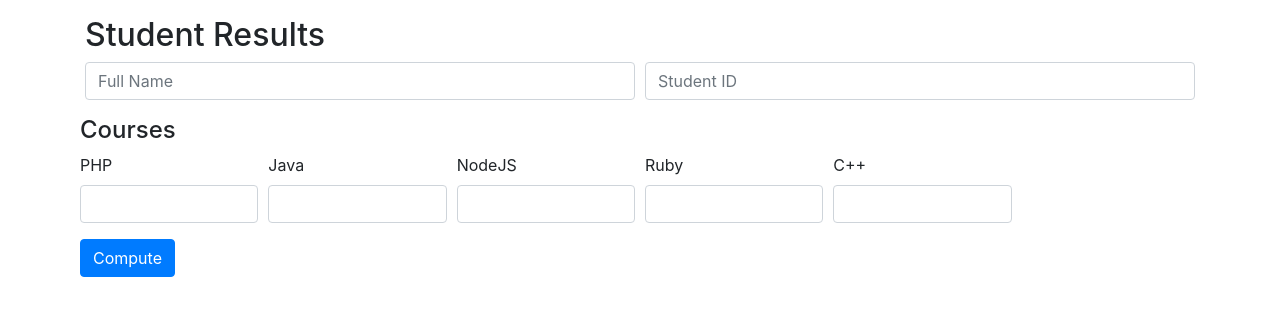
After one commit to torressam333/OOP_Practice_Code, a PHP site: page /form.php in a window 1280 px wide. The commit adds this page. Shown: the top 316 px of the page. Run offline with PHP 8.4, Linux system fonts and the light colour scheme; some libraries are stand-ins or nearby versions.

Commit message:
Student grade average mini project oop php

```diff
--- /dev/null
+++ b/form.php
@@ -0,0 +1,91 @@
+<!DOCTYPE html>
+<html lang="en">
+<head>
+    <meta charset="UTF-8">
+    <meta name="viewport" content="width=device-width, initial-scale=1.0">
+    <meta http-equiv="X-UA-Compatible" content="ie=edge">
+    <link rel="stylesheet" href="https://stackpath.bootstrapcdn.com/bootstrap/4.1.3/css/bootstrap.min.css" integrity="sha384-MCw98/SFnGE8fJT3GXwEOngsV7Zt27NXFoaoApmYm81iuXoPkFOJwJ8ERdknLPMO" crossorigin="anonymous">
+    <title>Student Grades</title>
+</head>
+<body>
+
+<div class="container" style="margin-top: 1rem">
+    <h2>Student Results</h2>
+
+        <form action="" method="post">
+            <div class="form-row">
+                <div class="col">
+                    <input type="text" name="name" class="form-control" placeholder="Full Name">
+                </div>
+
+                <div class="col">
+                    <input type="text" name="id" class="form-control" placeholder="Student ID">
+                </div>
+
+                <div style="margin-top: 1rem">
+                    <h4>Courses</h4>
+                    <div class="form-row">
+
+                        <div class="form-group col-md-2">
+                            <label for="php">PHP</label>
+                            <input type="text" name="php" class="form-control" id="php">
+                        </div>
+
+                        <div class="form-group col-md-2">
+                            <label for="java">Java</label>
+                            <input type="text" name="java" class="form-control" id="java">
+                        </div>
+
+                        <div class="form-group col-md-2">
+                            <label for="nodejs">NodeJS</label>
+                            <input type="text" name="nodejs" class="form-control" id="nodejs">
+                        </div>
+
+                        <div class="form-group col-md-2">
+                            <label for="ruby">Ruby</label>
+                            <input type="text" name="ruby" class="form-control" id="ruby">
+                        </div>
+
+                        <div class="form-group col-md-2">
+                            <label for="cplusplus">C++</label>
+                            <input type="text" name="cplusplus" class="form-control" id="cplusplus">
+                        </div>
+                    </div>
+
+                    <button id="submit" type="submit" class="btn btn-primary">Compute</button>
+                    </div>
+                </div>
+            </div>
+        </form>
+
+       <?php if(isset($student) && $student instanceof \App\Student) : ?>
+         <h2 style="margin-top: 1.2rem;">ABC College Final Exam Scores Results</h2>
+            <table class="table">
+                <tr><th>#ID</th><td><?= $student->getId();?></td></tr>
+                <tr><th>Name</th><td><?= $student->getName();?></td></tr>
+                <tr><th>PHP</th><td><?= $php ?></td></tr>
+                <tr><th>JAVA</th><td><?= $java ?></td></tr>
+                <tr><th>C++</th><td><?= $cplusplus ?></td></tr>
+                <tr><th>Ruby</th><td><?= $ruby ?></td></tr>
+                <tr><th>NodeJS</th><td><?= $nodejs ?></td></tr>
+                <tr><th>Total Score</th><td><?= $student->totalScore(); ?></td></tr>
+                <tr><th>Average Score</th><td><?= $student->averageScore(); ?></td></tr>
+                <tr><th>Grade</th><td><?= $student->getGrade(); ?></td></tr>
+                <tr><th>Final Result</th><td><?= $student->finalResult(); ?></td></tr>
+                <tr><th>Remarks</th><td><?= $student->getRemark(); ?></td></tr>
+            </table>
+        <?php  endif ?>
+</div>
+
+<script src="https://code.jquery.com/jquery-3.2.1.slim.min.js"
+        integrity="sha384-KJ3o2DKtIkvYIK3UENzmM7KCkRr/rE9/Qpg6aAZGJwFDMVNA/GpGFF93hXpG5KkN"
+        crossorigin="anonymous"></script>
+<script src="https://cdnjs.cloudflare.com/ajax/libs/popper.js/1.12.9/umd/popper.min.js"
+        integrity="sha384-ApNbgh9B+Y1QKtv3Rn7W3mgPxhU9K/ScQsAP7hUibX39j7fakFPskvXusvfa0b4Q"
+        crossorigin="anonymous"></script>
+<script src="https://maxcdn.bootstrapcdn.com/bootstrap/4.0.0/js/bootstrap.min.js"
+        integrity="sha384-JZR6Spejh4U02d8jOt6vLEHfe/JQGiRRSQQxSfFWpi1MquVdAyjUar5+76PVCmYl"
+        crossorigin="anonymous"></script>
+
+</body>
+</html>
--- /dev/null
+++ b/src/Rabbit.php
@@ -0,0 +1,5 @@
+<?php
+
+class Rabbit extends PreyMethod implements Prey
+{
+}
```
Also changed, not shown: composer.json (added, +19 -0 lines), index.php (+2 -19 lines), passform.php (added, +17 -0 lines), src/Dog.php (added, +16 -0 lines), src/Lion.php (added, +14 -0 lines), src/Predator.php (added, +8 -0 lines), src/Prey.php (added, +8 -0 lines), src/PreyMethod.php (added, +15 -0 lines), src/Record.php (added, +7 -0 lines), src/Student.php (added, +94 -0 lines), src/Test.php (added, +7 -0 lines), src/interface.php (added, +36 -0 lines), 1 other file.
